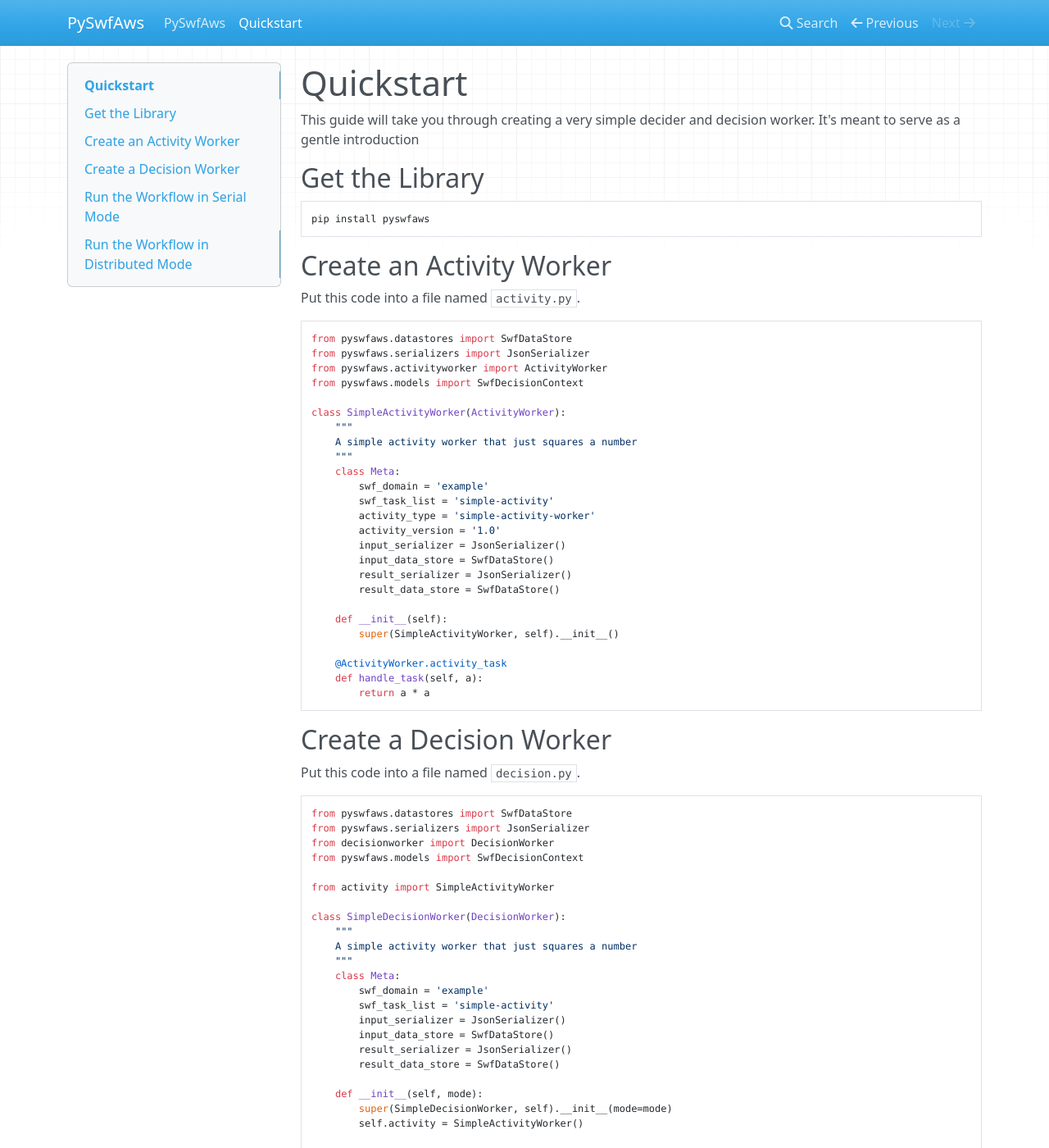
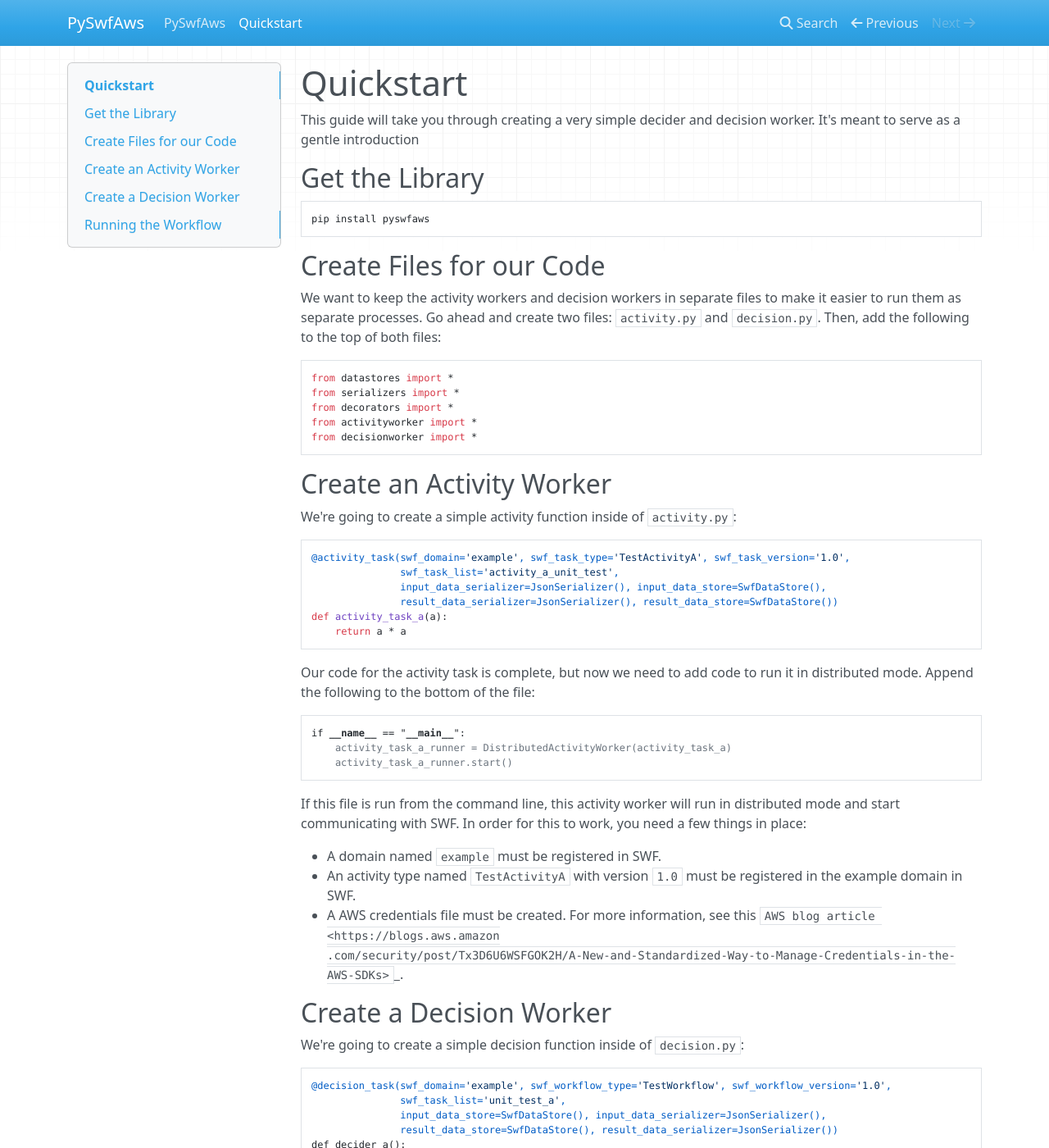
Before and after one commit to bstempi/pyswf, an MkDocs documentation site: the page built from docs/quickstart.md, in a window 1280 px wide and 1400 px high. Shown: the whole window at 82% size. Built offline with MkDocs 1.6.1, drawn with Linux system fonts in a browser that asks for light colours; nearby versions of some CDN libraries; some of the changed text lies outside the part shown.

Commit message:
Documentation update

````diff
--- a/docs/quickstart.md
+++ b/docs/quickstart.md
@@ -8,72 +8,95 @@
 pip install pyswfaws
 ```
 
-## Create an Activity Worker
-Put this code into a file named `activity.py`.
+## Create Files for our Code
+We want to keep the activity workers and decision workers in separate files to make it easier to run them as separate
+ processes.  Go ahead and create two files:  `activity.py` and `decision.py`.  Then, add the following to the top of
+ both files:
 
 ```
-from pyswfaws.datastores import SwfDataStore
-from pyswfaws.serializers import JsonSerializer
-from pyswfaws.activityworker import ActivityWorker
-from pyswfaws.models import SwfDecisionContext
-
-class SimpleActivityWorker(ActivityWorker):
-    """
-    A simple activity worker that just squares a number
-    """
-    class Meta:
-        swf_domain = 'example'
-        swf_task_list = 'simple-activity'
-        activity_type = 'simple-activity-worker'
-        activity_version = '1.0'
-        input_serializer = JsonSerializer()
-        input_data_store = SwfDataStore()
-        result_serializer = JsonSerializer()
-        result_data_store = SwfDataStore()
-
-    def __init__(self):
-        super(SimpleActivityWorker, self).__init__()
-
-    @ActivityWorker.activity_task
-    def handle_task(self, a):
-        return a * a
+from datastores import *
+from serializers import *
+from decorators import *
+from activityworker import *
+from decisionworker import *
 ```
 
-## Create a Decision Worker
-Put this code into a file named `decision.py`.
+## Create an Activity Worker
+We're going to create a simple activity function inside of `activity.py`:
 
 ```
-from pyswfaws.datastores import SwfDataStore
-from pyswfaws.serializers import JsonSerializer
-from decisionworker import DecisionWorker
-from pyswfaws.models import SwfDecisionContext
-
-from activity import SimpleActivityWorker
-
-class SimpleDecisionWorker(DecisionWorker):
-    """
-    A simple activity worker that just squares a number
-    """
-    class Meta:
-        swf_domain = 'example'
-        swf_task_list = 'simple-activity'
-        input_serializer = JsonSerializer()
-        input_data_store = SwfDataStore()
-        result_serializer = JsonSerializer()
-        result_data_store = SwfDataStore()
-
-    def __init__(self, mode):
-        super(SimpleDecisionWorker, self).__init__(mode=mode)
-        self.activity = SimpleActivityWorker()
-
-    def handle(self, a):
-        promise = self.activity.handle_task(a)
-
-        return promise.result
+@activity_task(swf_domain='example', swf_task_type='TestActivityA', swf_task_version='1.0',
+               swf_task_list='activity_a_unit_test',
+               input_data_serializer=JsonSerializer(), input_data_store=SwfDataStore(),
+               result_data_serializer=JsonSerializer(), result_data_store=SwfDataStore())
+def activity_task_a(a):
+    return a * a
 ```
 
-## Run the Workflow in Serial Mode
-TODO
+Our code for the activity task is complete, but now we need to add code to run it in distributed mode.  Append the
+following to the bottom of the file:
 
-## Run the Workflow in Distributed Mode
-TODO
+```
+if __name__ == "__main__":
+    activity_task_a_runner = DistributedActivityWorker(activity_task_a)
+    activity_task_a_runner.start()
+```
+
+If this file is run from the command line, this activity worker will run in distributed mode and start communicating
+with SWF.  In order for this to work, you need a few things in place:
+
+* A domain named `example` must be registered in SWF.
+* An activity type named `TestActivityA` with version `1.0` must be registered in the example domain in SWF.
+* A AWS credentials file must be created.  For more information, see this `AWS blog article <https://blogs.aws.amazon
+.com/security/post/Tx3D6U6WSFGOK2H/A-New-and-Standardized-Way-to-Manage-Credentials-in-the-AWS-SDKs>`_.
+
+## Create a Decision Worker
+We're going to create a simple decision function inside of `decision.py`:
+
+```
+@decision_task(swf_domain='example', swf_workflow_type='TestWorkflow', swf_workflow_version='1.0',
+               swf_task_list='unit_test_a',
+               input_data_store=SwfDataStore(), input_data_serializer=JsonSerializer(),
+               result_data_store=SwfDataStore(), result_data_serializer=JsonSerializer())
+def decider_a():
+    a1 = activity_task_a(5)
+    a2 = activity_task_a(10)
+    return a1.result + a2.result
+```
+
+Our code for the decision task is complete, but now we need to add code to run it in distributed mode.  Append the
+following to the bottom of the file:
+
+```
+if __name__ == "__main__":
+    decision_task_a_runner = DistributedDecisionWorker(decision_task_a)
+    decision_task_a_runner.start()
+```
+
+If this file is run from the command line, this activity worker will run in distributed mode and start communicating
+with SWF.  In order for this to work, you need a few things in place:
+
+* A domain named `example` must be registered in SWF.
+* A workflow type named `TestWorkflow` with version `1.0` must be registered in the example domain in SWF.
+* A AWS credentials file must be created.  For more information, see this `AWS blog article <https://blogs.aws.amazon
+.com/security/post/Tx3D6U6WSFGOK2H/A-New-and-Standardized-Way-to-Manage-Credentials-in-the-AWS-SDKs>`_.
+
+## Running the Workflow
+First, the two processes must be started.  In one terminal window, run:
+
+```
+python activity.py
+```
+
+and in another, run:
+
+```
+python decision.py
+```
+
+You now have an activity worker and decision worker waiting for work to do.  In order to start a workflow, go to the
+SWF console, navigate to the `example` domain (you should have created this when registering the workflow and activity
+types), navigate to `Workflow Types`, select `TestWorkflow`, and click `Start New Execution`.  No arguments are
+necessary, so you should be able to click through the dialog boxes and start the workflow.
+
+Sit back, relax, and watch the workflow history grow as the tasks complete!
````
Also changed, not shown: 1 other file.
